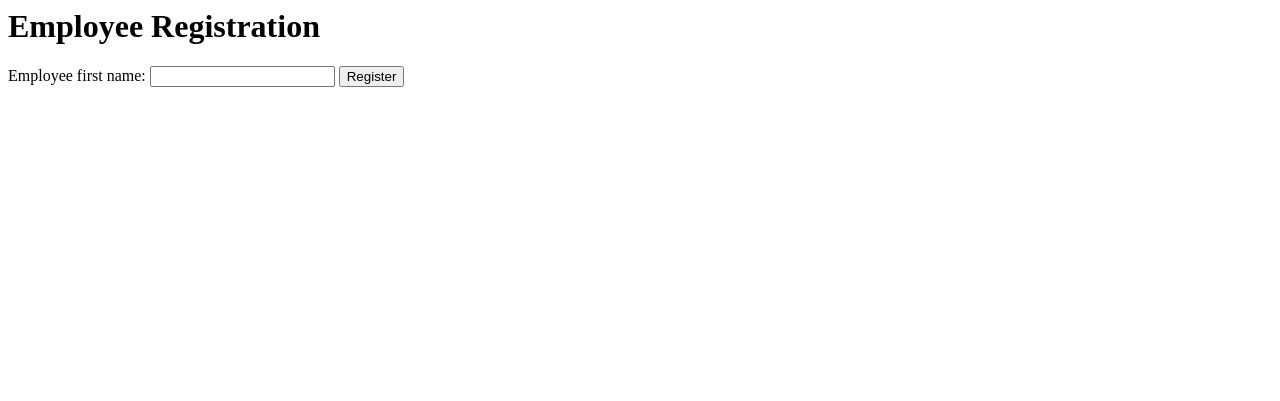
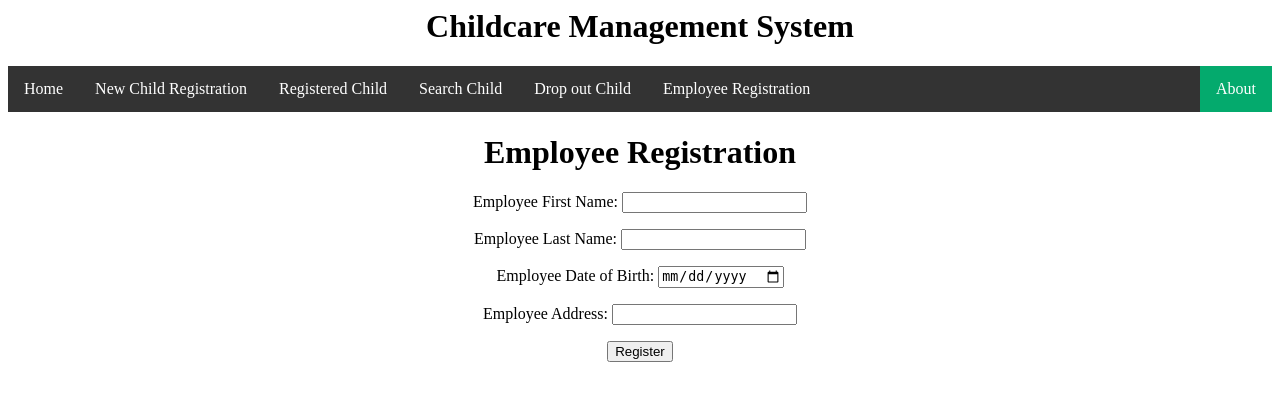
Before and after one commit to J0NTrollston/Fall23_Childcare_Project, a Django app: page /emp/ in a window 1280 px wide. Shown: the top 401 px of the page. Run offline with Django 4.2, Linux system fonts and the light colour scheme.

Commit message:
Add URL for home page and view for employee
1-Update employee view, forms, and model. DBO added with calendar
2-Home page added

```diff
--- a/kinder/child/emp_forms.py
+++ b/kinder/child/emp_forms.py
@@ -1,14 +1,31 @@
 from django import forms
 ##from .models import child
+
+#from phonenumber_field.modelfields import PhoneNumberField
+#from phone_field import PhoneField
 
 
 from .models import employee
 
 class EmployeeForm(forms.Form):
-    Employee_First_Name  = forms.CharField()
+    Employee_First_Name  = forms.CharField(label='Employee First Name')
+    Employee_Last_Name  = forms.CharField(label='Employee Last Name')
+    Employee_DBO  = forms.DateField(
+        widget=forms.DateInput(
+            attrs={
+                'class': 'form-control',
+                'type':"date"
+            }
+
+        ),label='Employee Date of Birth'
+    )
+    Employee_Address= forms.CharField(label='Employee Address')
+    #Employee_Phone= PhoneField(blank=True,help_text='Contact phone number')
+    #Employee_Phone= (label='Employee Phone')
 
 
 
+#label='Employee Date of Birth'
 
 
 ##    c_lname  = forms.CharField(max_length=30)
--- a/kinder/child/forms.py
+++ b/kinder/child/forms.py
@@ -1,5 +1,6 @@
 from django import forms
 from .models import child
+
 
 class ChilForm(forms.Form):
     Child_First_Name  = forms.CharField(label='Child First Name')
--- a/kinder/child/views.py
+++ b/kinder/child/views.py
@@ -13,6 +13,10 @@ from .models import employee
 # Create your views here.
 def home_page(request):
     return render(request,"home.html",{})
+
+# Create your views here.
+def home(request):
+    return render(request,'home.html')
 
 def register(request):
     title="Child Registration"
@@ -41,19 +45,30 @@ def register(request):
 
 
 def reg_employee(request):
+    title="Employee Registration"
     if request.method == 'POST':
         emp_form=EmployeeForm(request.POST)
         if emp_form.is_valid():
             emp_fname= emp_form.cleaned_data['Employee_First_Name']
+            emp_lname= emp_form.cleaned_data['Employee_Last_Name']
+            emp_dbo= emp_form.cleaned_data['Employee_DBO']
+            emp_add= emp_form.cleaned_data['Employee_Address']
 
-            emp = employee.objects.create(Employee_First_Name = emp_fname )
+            emp = employee.objects.create(Employee_First_Name = emp_fname,
+                                          Employee_Last_Name = emp_lname,
+                                          Employee_DBO= emp_dbo,
+                                            Employee_Address= emp_add )
 
             emp.save()
-            return HttpResponse("Employee Registered Successfully")
+            return render(request,'ack.html',{'title':"Employee Registered Successfully"})
     emp_form=EmployeeForm()
+    context={
+    'title':title,
+    'emp_form':emp_form,
+    }
 
-    return render(request,'reg_employee.html',{'emp_form':emp_form})
-
+    return render(request,'reg_employee.html',context)
+#{'emp_form':emp_form}
 
 def existing_child(request):
     title="Total Registered Children"
--- a/kinder/kinder/settings.py
+++ b/kinder/kinder/settings.py
@@ -39,6 +39,7 @@ INSTALLED_APPS = [
     'django.contrib.messages',
     'django.contrib.staticfiles',
     'child',
+    'phone_field',
 ]
 
 MIDDLEWARE = [
--- a/kinder/kinder/urls.py
+++ b/kinder/kinder/urls.py
@@ -36,6 +36,10 @@ from child.views  import (
     dropout,
     )
 
+from child.views  import (
+    home,
+    )
+
 
 
 
@@ -43,6 +47,7 @@ from child.views  import (
 urlpatterns = [
     path('admin/', admin.site.urls),
     path('', home_page, name="home"),
+     path('home/',home),
     path('reg/',register),
     path('emp/',reg_employee),
     path('exist/',existing_child),
--- a/kinder/templates/master.html
+++ b/kinder/templates/master.html
@@ -31,7 +31,7 @@
     </head>
     <center><h1>Childcare Management System</h1></center>
     <ul>
-        <li><a href="#home">Home</a></li>
+        <li><a href="/home">Home</a></li>
         <li><a href="/reg">New Child Registration</a></li>
         <li><a href="/exist">Registered Child</a></li>
         <li><a href="/search">Search Child</a></li>
--- a/kinder/templates/reg_employee.html
+++ b/kinder/templates/reg_employee.html
@@ -1,7 +1,10 @@
-<h1>Employee Registration</h1>
-
+<html>
+{% include "master.html" %}
+<center><h1>{{title}}</h1>
 <form action="" method='post'>
     {% csrf_token %}
-    {{emp_form}}
+    {{emp_form.as_p}}
     <button type="submit">Register</button>
 </form>
+</center>
+</html>
```
Also changed, not shown: kinder/child/models.py (+8 -0 lines), kinder/child/migrations/0004_employee_employee_dbo_employee_employee_last_name.py (added), kinder/child/migrations/0005_employee_employee_address.py (added), kinder/db.sqlite3.
